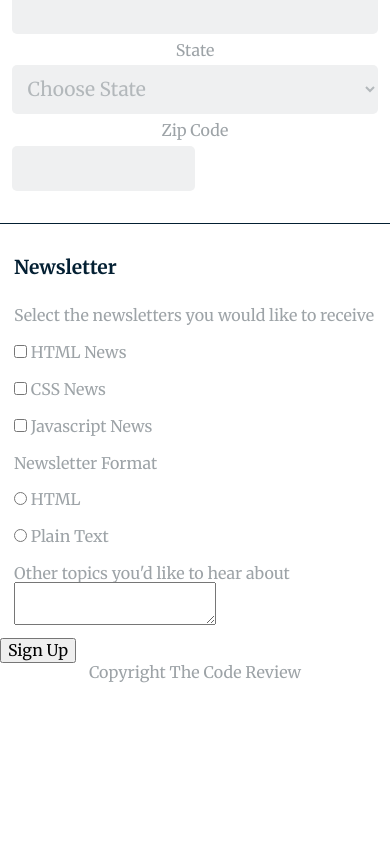
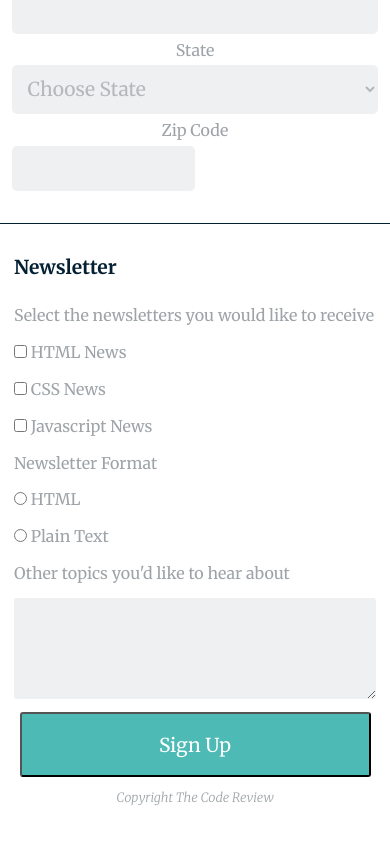
Before and after one commit to mindeby/Techdegree-Project-3, a plain HTML site: page index.html in a window 390 px wide. Shown: the part 608-1452 px from the top of the page. Before the commit the page ends 1321 px from the top, so only its background shows below. Drawn offline with Linux system fonts and the light colour scheme.

Commit message:
mobile approach almost done

```diff
--- a/css/styles.css
+++ b/css/styles.css
@@ -68,6 +68,10 @@ legend {
   font-weight: 900;
   color: rgba(3, 31, 50, 1.00);
   padding-bottom: 1.2em;
+}
+
+fieldset:last-of-type span {
+  padding-bottom: 0.4em;
 }
 
 fieldset {
@@ -148,3 +152,30 @@ input::placeholder {
   min-width: 0;
   text-align: right;
 }
+
+button[type="submit"] {
+  color: white;
+  background-color: rgba(77, 186, 181, 1.00);
+  border-radius: 3px;
+  display: block;
+  margin: auto;
+  min-width: 90%;
+  padding: 1em 0;
+  font-size: 1.2em;
+}
+
+textarea {
+  margin-top: 1em;
+  background-color: rgba(239, 240, 241, 1.00);
+  min-width: 100%;
+  border: none;
+  border-radius: 3px;
+  padding: 2em 0;
+
+}
+
+footer {
+  margin: 1em auto 4em;
+  font-style: italic;
+  font-size: 0.8em;
+}
```
